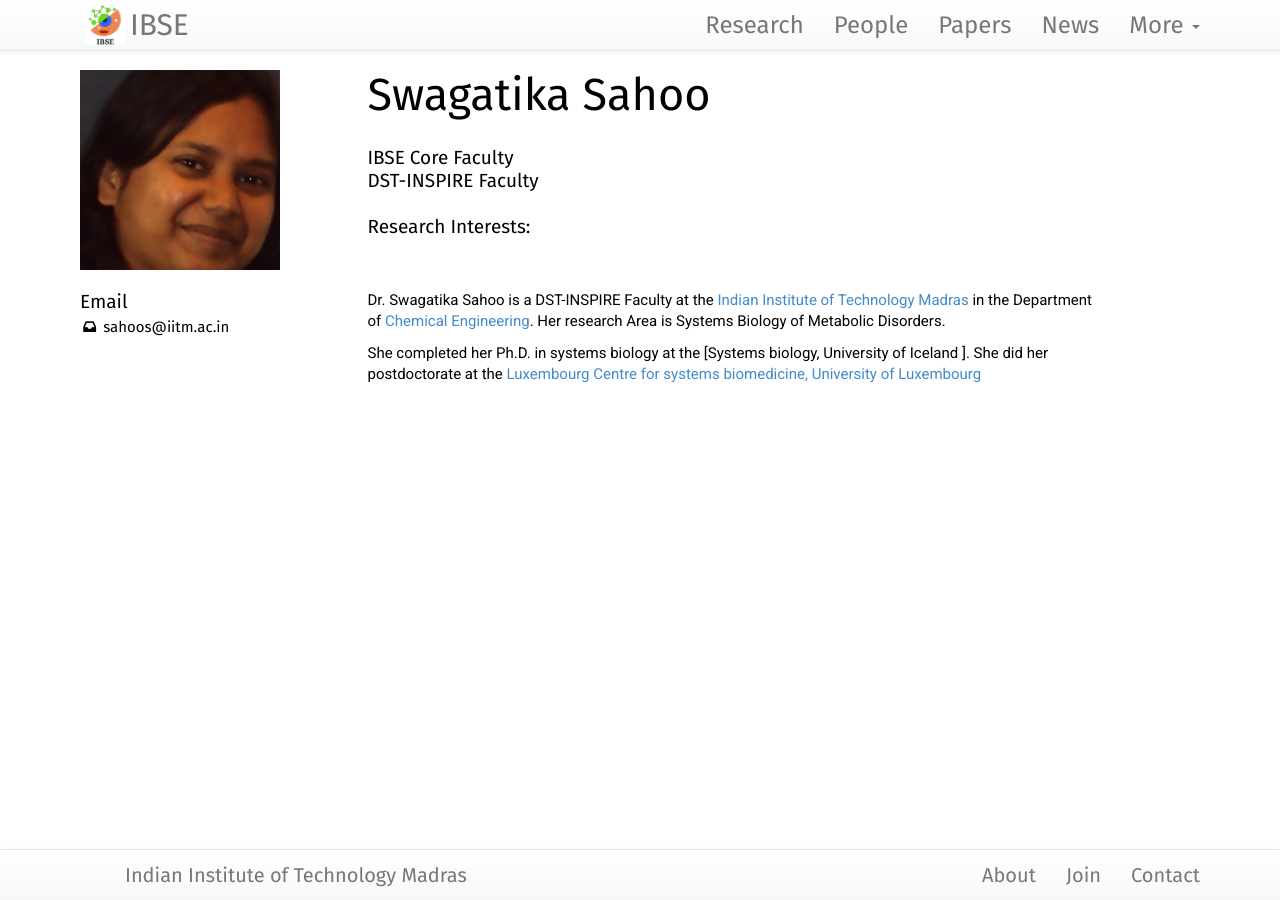
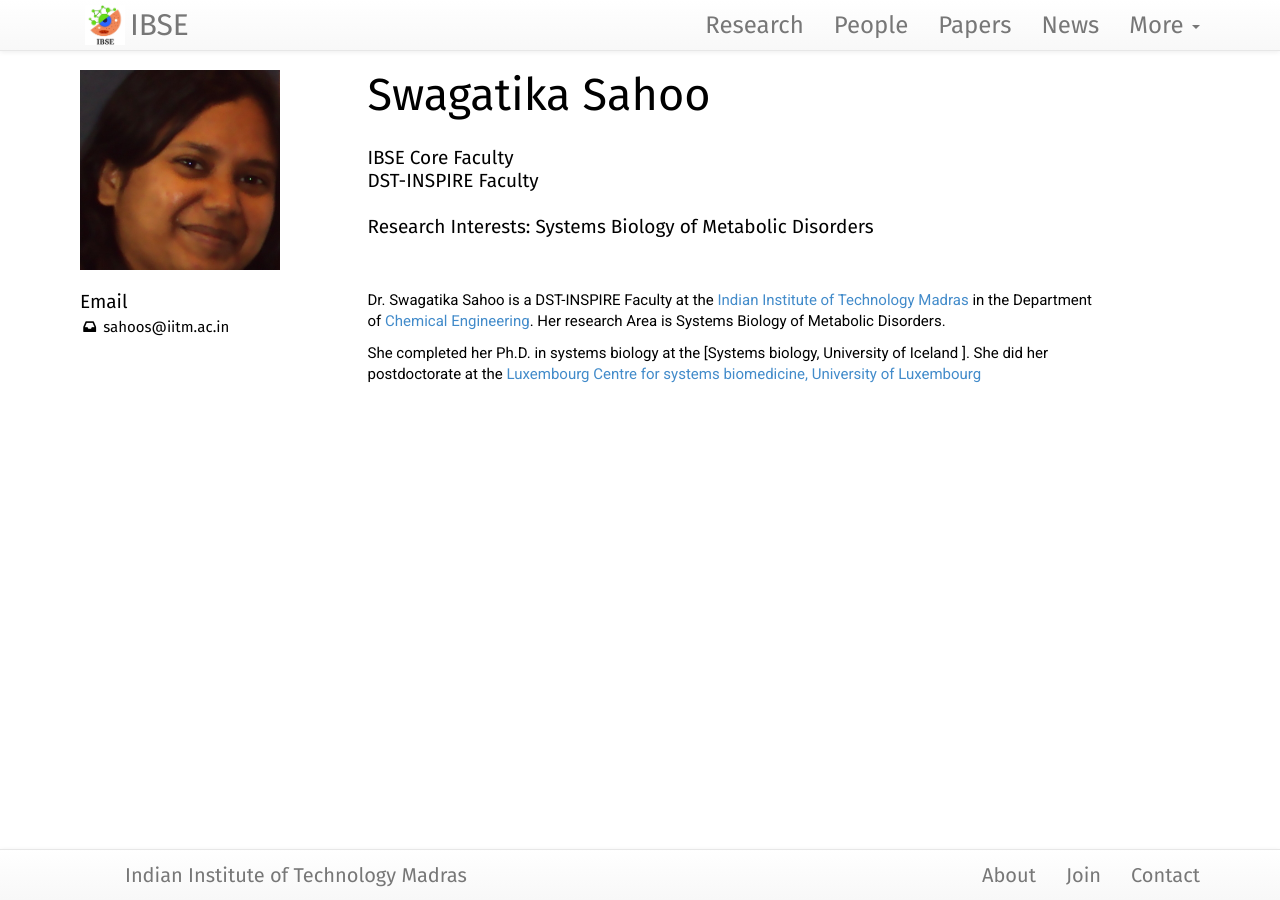
Before and after one commit to philge/ibse-iitm.github.io, a Jekyll site: the page built from team/_posts/2016-07-01-Swagatika Sahoo.md, in a window 1280 px wide. Built offline with Jekyll 4.4.1, drawn with Linux system fonts in a browser that asks for light colours; nearby versions of some CDN libraries.

Commit message:
Update 2016-07-01-Swagatika Sahoo.md

```diff
--- a/team/_posts/2016-07-01-Swagatika Sahoo.md
+++ b/team/_posts/2016-07-01-Swagatika Sahoo.md
@@ -4,6 +4,7 @@
 position: Core Faculty
 designation: DST-INSPIRE Faculty
 department: Department of Chemical Engineering
+interests: Systems Biology of Metabolic Disorders
 email: sahoos@iitm.ac.in
 image: /assets/images/people/swagatika.png
 alum: false
```
